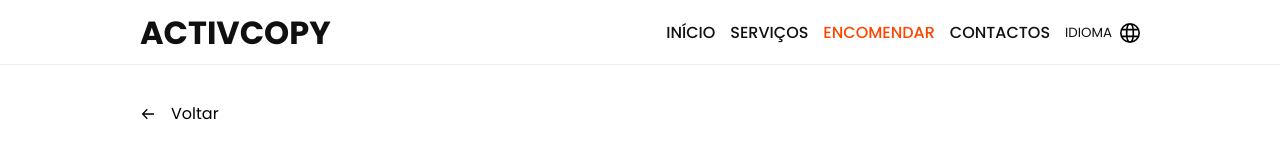
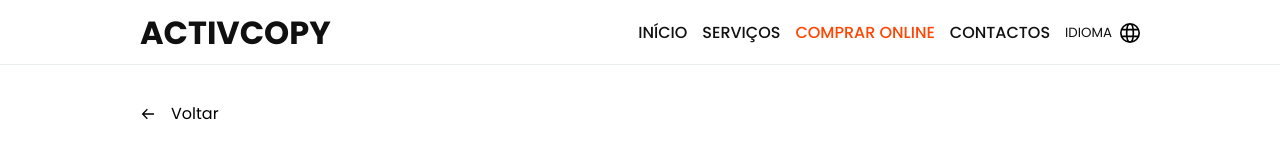
Before and after one commit to tquintal/activcopy, a React (Create React App) app: page /shop/big-format in a window 1280 px wide. Shown: the top 148 px of the page. Built offline with nearby package versions, Linux system fonts and the light colour scheme.

Commit message:
small tweaks

```diff
--- a/public/assets/locales/pt/translation.json
+++ b/public/assets/locales/pt/translation.json
@@ -15,7 +15,7 @@
   "Navigation": {
     "Home": "Início",
     "Services": "Serviços",
-    "Shop": "Encomendar",
+    "Shop": "Comprar Online",
     "Contact": "Contactos"
   },
 
@@ -59,7 +59,7 @@
   "Shop": {
     "LastOrder": "Última encomenda",
     "Error": "Erro, por favor preencha todos os campos obrigatórios",
-    "Title": "Encomendar",
+    "Title": "Comprar Online",
     "BusinessCardss": "Cartões de visita",
     "T-Shirts": "T-Shirts",
     "Flyers": "Flyers",
@@ -79,7 +79,7 @@
   },
 
   "ButtonBudget": "Pedir orçamento",
-  "ButtonShop": "Encomendar",
+  "ButtonShop": "Comprar Online",
 
   "DigitalPrinting": {
     "FirstDPTitle": "Pequenos Formatos",
--- a/src/views/OrderCompleted.jsx
+++ b/src/views/OrderCompleted.jsx
@@ -20,7 +20,8 @@ export default function OrderCompleted() {
         className: 'oder-completed-container'
     }
 
-    return (Order ?
+    return (
+        Order ?
             <div className='order-completed-view'>
                 <motion.div {...motionProps}>
                     <h2>{t('OrderCompleted.ThankYou')}</h2>
@@ -29,6 +30,9 @@ export default function OrderCompleted() {
                         <p style={{ fontWeight: 'bold' }}>{t('OrderCompleted.Info2')}</p>
                         <p><span style={{ fontWeight: 'bold' }}>Valor:</span> {Order.Total}</p>
                         <p><span style={{ fontWeight: 'bold' }}>NIB:</span> PT50 0033 0000 4534 1788 5440 5</p>
+                        <br></br>
+                        <p style={{ fontWeight: 'bold' }}>A encomenda só será validada após envio do comprovativo de pagamento para o email: seractivcopy@hotmail.com</p>
+                        <p style={{ fontWeight: 'bold' }}>Após validação, a encomenda demorará em média 2 dias úteis até chegar à morada de destino</p>
                     </div>
                     <Link to='/shop' className='thank-you-back'><BiArrowBack /><p>{t('Service.Back')}</p></Link>
                 </motion.div>
--- a/src/views/shop/BigFormatShop.jsx
+++ b/src/views/shop/BigFormatShop.jsx
@@ -218,9 +218,9 @@ export default function BigFormatShop() {
 
                                 {
                                     ok ?
-                                        <button type='submit' onClick={setOrderCompleted} className='shop-button'>Encomendar</button>
+                                        <button type='submit' onClick={setOrderCompleted} className='shop-button'>Comprar Online</button>
                                         :
-                                        <div className='shop-button' style={{ textAlign: 'center' }} onClick={() => alert(t('Shop.Error'))}>Encomendar</div>
+                                        <div className='shop-button' style={{ textAlign: 'center' }} onClick={() => alert(t('Shop.Error'))}>Comprar Online</div>
                                 }
 
                                 <input type='hidden' name='_next' value={`${window.location.origin}/shop/order-completed`} />
--- a/src/views/shop/BusinessCards.jsx
+++ b/src/views/shop/BusinessCards.jsx
@@ -205,9 +205,9 @@ export default function BusinessCardss() {
 
                                 {
                                     ok ?
-                                        <button type='submit' onClick={setOrderCompleted} className='shop-button'>Encomendar</button>
+                                        <button type='submit' onClick={setOrderCompleted} className='shop-button'>Comprar Online</button>
                                         :
-                                        <div className='shop-button' style={{ textAlign: 'center' }} onClick={() => alert(t('Shop.Error'))}>Encomendar</div>
+                                        <div className='shop-button' style={{ textAlign: 'center' }} onClick={() => alert(t('Shop.Error'))}>Comprar Online</div>
                                 }
 
                                 <input type='hidden' name='_next' value={`${window.location.origin}/shop/order-completed`} />
--- a/src/views/shop/Flyers.jsx
+++ b/src/views/shop/Flyers.jsx
@@ -265,9 +265,9 @@ export default function Flyers() {
 
                                 {
                                     ok ?
-                                        <button type='submit' onClick={setOrderCompleted} className='shop-button'>Encomendar</button>
+                                        <button type='submit' onClick={setOrderCompleted} className='shop-button'>Comprar Online</button>
                                         :
-                                        <div className='shop-button' style={{ textAlign: 'center' }} onClick={() => alert(t('Shop.Error'))}>Encomendar</div>
+                                        <div className='shop-button' style={{ textAlign: 'center' }} onClick={() => alert(t('Shop.Error'))}>Comprar Online</div>
                                 }
 
                                 <input type='hidden' name='_next' value={`${window.location.origin}/shop/order-completed`} />
--- a/src/views/shop/Mugs.jsx
+++ b/src/views/shop/Mugs.jsx
@@ -164,9 +164,9 @@ export default function Mugs() {
 
                                 {
                                     ok ?
-                                        <button type='submit' onClick={setOrderCompleted} className='shop-button'>Encomendar</button>
+                                        <button type='submit' onClick={setOrderCompleted} className='shop-button'>Comprar Online</button>
                                         :
-                                        <div className='shop-button' style={{ textAlign: 'center' }} onClick={() => alert(t('Shop.Error'))}>Encomendar</div>
+                                        <div className='shop-button' style={{ textAlign: 'center' }} onClick={() => alert(t('Shop.Error'))}>Comprar Online</div>
                                 }
 
                                 <input type='hidden' name='_next' value={`${window.location.origin}/shop/order-completed`} />
--- a/src/views/shop/TShirts.jsx
+++ b/src/views/shop/TShirts.jsx
@@ -60,10 +60,10 @@ export default function TShirtSize() {
 
         cTotal *= parseInt(quantity)
 
-        if (order.PromoCode === 'activ10')
-            cTotal = cTotal * 0.9
+        if (order.PromoCode === 'activ15' && order.TShirt === 'T-Shirt Criança')
+            cTotal = cTotal * 0.85
 
-        return roundUp(cTotal, 2) + 7
+        return roundUp(cTotal, 1) + 7
     }
 
     const TShirtSize = () => {
@@ -308,11 +308,15 @@ export default function TShirtSize() {
                                 <div className='shop-promo-code'>
                                     <input type='text' name='Promoção' placeholder='Código promocional' onChange={(e) => { setOrder({ ...order, PromoCode: e.target.value.toLowerCase() }) }}></input>
                                     <div onClick={() => {
-                                        if (order.PromoCode === 'activ10') {
+                                        if (order.PromoCode === 'activ15' && order.TShirt === 'T-Shirt Criança') {
                                             setTotal(calculate(order.TShirt, order.Color, order.Printing, order.Amount))
                                             alert('Cupão aplicado com sucesso!')
                                         } else {
-                                            alert('Erro, cupão inválido.')
+                                            if (order.PromoCode === 'activ15' && order.TShirt !== 'T-Shirt Criança') {
+                                                alert('Este cupão é válido apenas para T-Shirts de criança.')
+                                            } else {
+                                                alert('Erro, cupão inválido.')
+                                            }
                                         }
                                     }}>Aplicar</div>
                                 </div>
@@ -334,9 +338,9 @@ export default function TShirtSize() {
 
                                 {
                                     ok ?
-                                        <button type='submit' onClick={setOrderCompleted} className='shop-button'>Encomendar</button>
+                                        <button type='submit' onClick={setOrderCompleted} className='shop-button'>Comprar Online</button>
                                         :
-                                        <div className='shop-button' style={{ textAlign: 'center' }} onClick={() => alert(t('Shop.Error'))}>Encomendar</div>
+                                        <div className='shop-button' style={{ textAlign: 'center' }} onClick={() => alert(t('Shop.Error'))}>Comprar Online</div>
                                 }
 
                                 <input type='hidden' name='_next' value={`${window.location.origin}/shop/order-completed`} />
```
Lines whose indentation alone changed are shown as unchanged.
